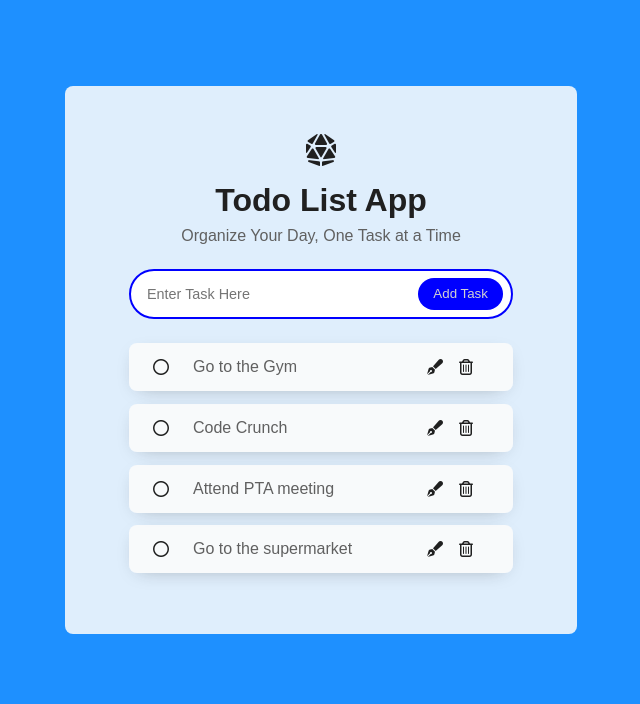
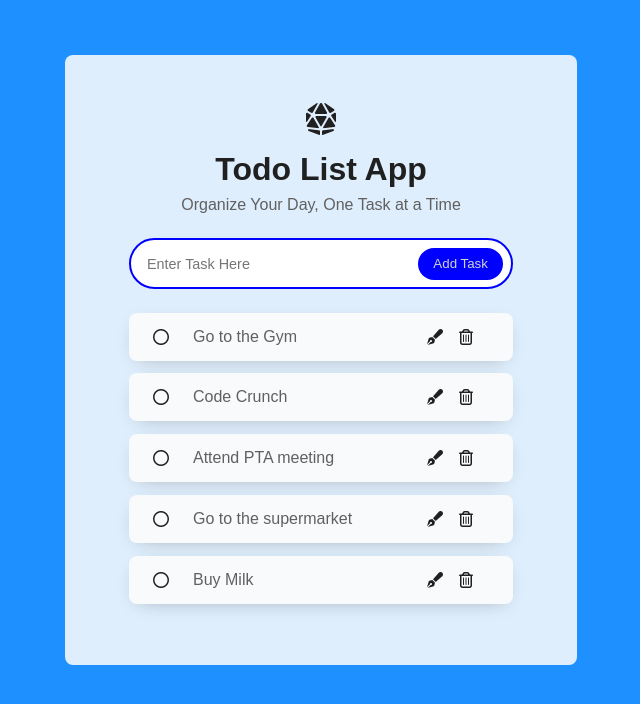
Before and after one commit to Jacbfrancis/Todo-App, a React (Create React App) app: page / in a window 1280 px wide. Shown: the top 704 px of the page, without its empty margins (319-959 px from the left). Built offline with nearby package versions, Linux system fonts and the light colour scheme.

Commit message:
made changes

```diff
--- a/src/App.js
+++ b/src/App.js
@@ -82,6 +82,19 @@ function TodoList() {
             </span>
           </div>
         </li>
+
+        <li>
+          <div>
+            <span>
+              <i className="icon fa-regular fa-circle"></i>
+              <p>Buy Milk</p>
+            </span>
+            <span>
+              <i className="icon pen-icon fa-solid fa-pen-fancy"></i>
+              <i className="icon trash-icon fa-regular fa-trash-can"></i>
+            </span>
+          </div>
+        </li>
       </ul>
     </div>
   );
```
